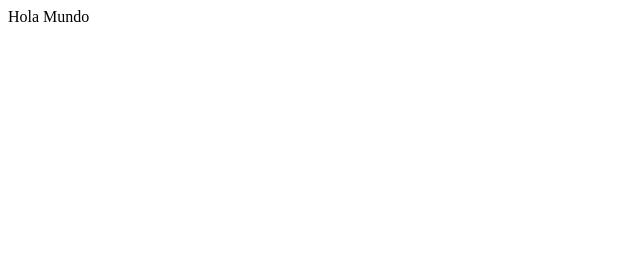
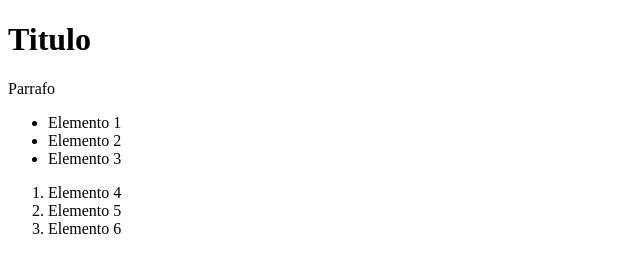
Before and after one commit to ZurdoLTN/Clase, a plain HTML site: page index.html in a window 1280 px wide. Shown: the whole page, without its empty margins (0-640 px from the left). Drawn offline with Linux system fonts and the light colour scheme.

Commit message:
Agregado texto en el body

```diff
--- a/index.html
+++ b/index.html
@@ -1,13 +1,26 @@
 <!DOCTYPE html>
-<html lang="en">
+<html lang="es">
 <head>
     <meta charset="UTF-8">
     <meta name="viewport" content="width=device-width, initial-scale=1.0">
-    <title>Document</title>
+    <title>MiProyecto</title>
 </head>
 <body>
 
-    Hola Mundo
+    <h1>Titulo</h1>
+    <p>Parrafo</p>
+    <ul>
+        <li>Elemento 1</li>
+        <li>Elemento 2</li>
+        <li>Elemento 3</li>
+    </ul>
+    <ol>
+        <li>Elemento 4</li>
+        <li>Elemento 5</li>
+        <li>Elemento 6</li>
+    </ol>
+
+
 
 </body>
 </html>
```
